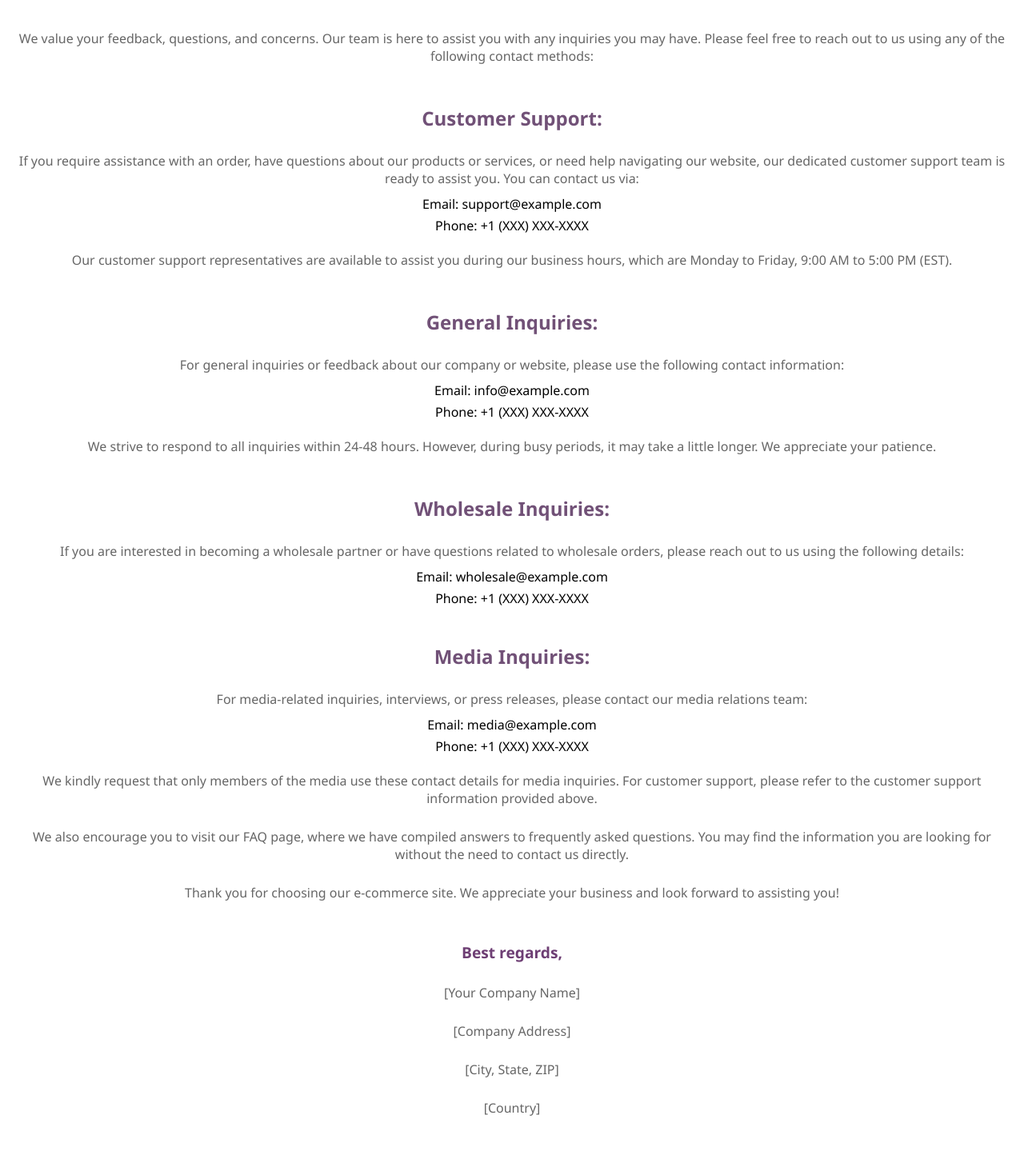
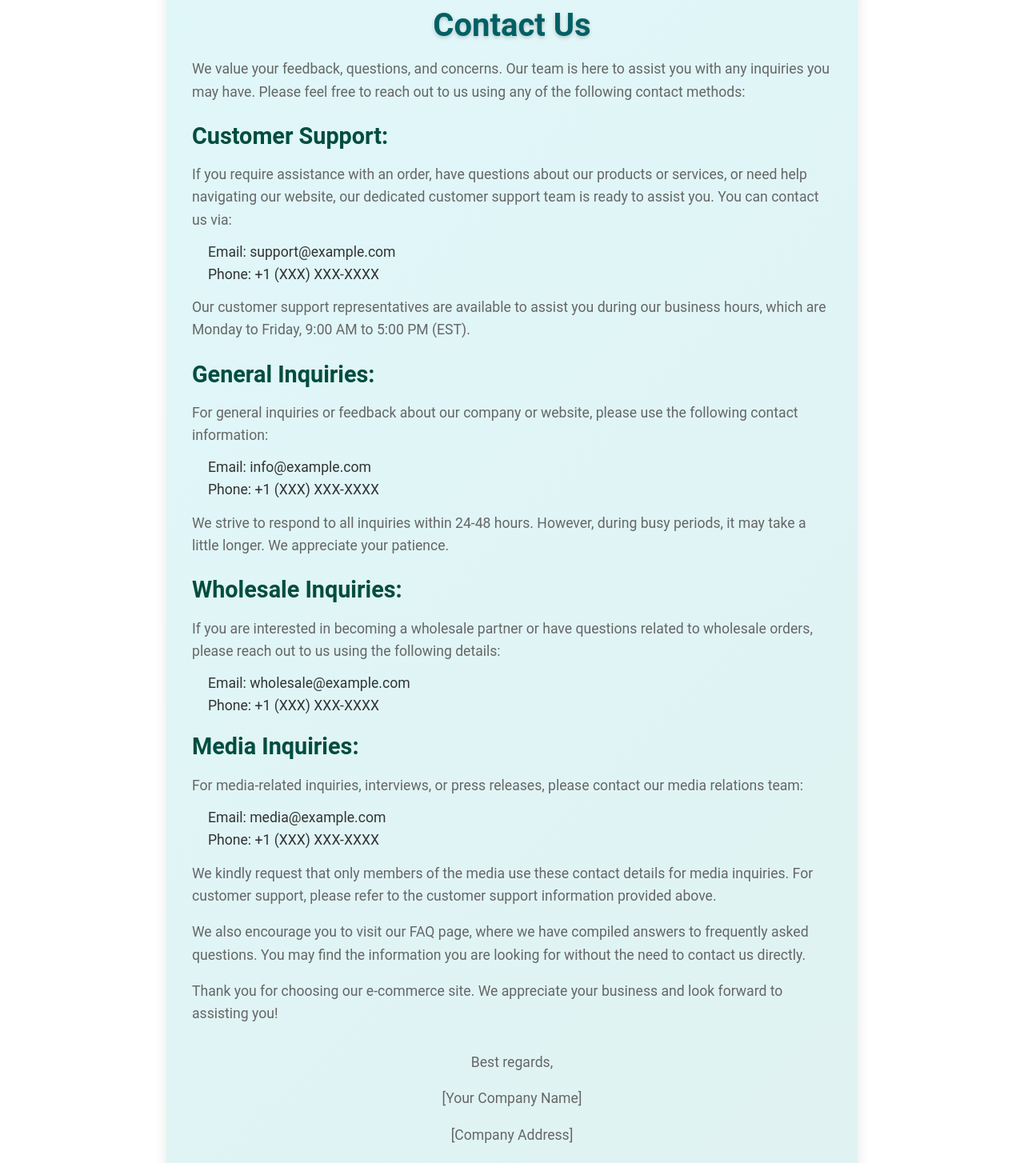
Before and after one commit to Shivani767/Ecommerce-App, a React (Create React App) app: page /contact in a window 1280 px wide. Shown: the part 140-1594 px from the top of the page at 80% size. Before the commit the page ends 1566 px from the top, so only its background shows below. Built offline with nearby package versions, Linux system fonts and the light colour scheme.

Commit message:
Update contact.jsx

```diff
--- a/src/pages/contact.jsx
+++ b/src/pages/contact.jsx
@@ -1,64 +1,112 @@
-// src/pages/Contact.js
-
 import React from 'react';
+import styled, { keyframes } from 'styled-components';
 import "./contact.css";
 
+const fadeIn = keyframes`
+  from {
+    opacity: 0;
+  }
+  to {
+    opacity: 1;
+  }
+`;
+
+const Container = styled.div`
+  animation: ${fadeIn} 1s ease-in;
+  padding: 2rem;
+  background: linear-gradient(135deg, #e0f7fa, #e0f2f1);
+  border-radius: 10px;
+  max-width: 800px;
+  margin: 2rem auto;
+  box-shadow: 0 5px 15px rgba(0, 0, 0, 0.1);
+  font-family: 'Roboto', sans-serif;
+  color: #333;
+`;
+
+const Title = styled.h1`
+  text-align: center;
+  font-size: 2.5rem;
+  color: #006064;
+  text-shadow: 0 2px 5px rgba(0, 0, 0, 0.2);
+  margin-bottom: 1rem;
+`;
+
+const Subtitle = styled.h2`
+  color: #004d40;
+  font-size: 1.8rem;
+  margin: 1.5rem 0 1rem;
+`;
+
+const Text = styled.p`
+  line-height: 1.6;
+  font-size: 1.1rem;
+`;
+
+const List = styled.ul`
+  margin: 1rem 0;
+  padding-left: 20px;
+`;
+
+const ListItem = styled.li`
+  margin: 0.5rem 0;
+  font-size: 1.1rem;
+`;
+
+const Footer = styled.div`
+  margin-top: 2rem;
+  text-align: center;
+  font-size: 0.9rem;
+  color: #555;
+`;
 
 export const Contact = () => {
   return (
-    <div className="contact-container">
-      <h1>Contact Us</h1>
-      <p>We value your feedback, questions, and concerns. Our team is here to assist you with any inquiries you may have. Please feel free to reach out to us using any of the following contact methods:</p>
+    <Container>
+      <Title>Contact Us</Title>
+      <Text>We value your feedback, questions, and concerns. Our team is here to assist you with any inquiries you may have. Please feel free to reach out to us using any of the following contact methods:</Text>
 
-      <h2>Customer Support:</h2>
-      <p>If you require assistance with an order, have questions about our products or services, or need help navigating our website, our dedicated customer support team is ready to assist you. You can contact us via:</p>
+      <Subtitle>Customer Support:</Subtitle>
+      <Text>If you require assistance with an order, have questions about our products or services, or need help navigating our website, our dedicated customer support team is ready to assist you. You can contact us via:</Text>
+      <List>
+        <ListItem>Email: support@example.com</ListItem>
+        <ListItem>Phone: +1 (XXX) XXX-XXXX</ListItem>
+      </List>
+      <Text>Our customer support representatives are available to assist you during our business hours, which are Monday to Friday, 9:00 AM to 5:00 PM (EST).</Text>
 
-      <ul>
-        <li>Email: support@example.com</li>
-        <li>Phone: +1 (XXX) XXX-XXXX</li>
-      </ul>
+      <Subtitle>General Inquiries:</Subtitle>
+      <Text>For general inquiries or feedback about our company or website, please use the following contact information:</Text>
+      <List>
+        <ListItem>Email: info@example.com</ListItem>
+        <ListItem>Phone: +1 (XXX) XXX-XXXX</ListItem>
+      </List>
+      <Text>We strive to respond to all inquiries within 24-48 hours. However, during busy periods, it may take a little longer. We appreciate your patience.</Text>
 
-      <p>Our customer support representatives are available to assist you during our business hours, which are Monday to Friday, 9:00 AM to 5:00 PM (EST).</p>
+      <Subtitle>Wholesale Inquiries:</Subtitle>
+      <Text>If you are interested in becoming a wholesale partner or have questions related to wholesale orders, please reach out to us using the following details:</Text>
+      <List>
+        <ListItem>Email: wholesale@example.com</ListItem>
+        <ListItem>Phone: +1 (XXX) XXX-XXXX</ListItem>
+      </List>
 
-      <h2>General Inquiries:</h2>
-      <p>For general inquiries or feedback about our company or website, please use the following contact information:</p>
+      <Subtitle>Media Inquiries:</Subtitle>
+      <Text>For media-related inquiries, interviews, or press releases, please contact our media relations team:</Text>
+      <List>
+        <ListItem>Email: media@example.com</ListItem>
+        <ListItem>Phone: +1 (XXX) XXX-XXXX</ListItem>
+      </List>
+      <Text>We kindly request that only members of the media use these contact details for media inquiries. For customer support, please refer to the customer support information provided above.</Text>
 
-      <ul>
-        <li>Email: info@example.com</li>
-        <li>Phone: +1 (XXX) XXX-XXXX</li>
-      </ul>
+      <Text>We also encourage you to visit our FAQ page, where we have compiled answers to frequently asked questions. You may find the information you are looking for without the need to contact us directly.</Text>
 
-      <p>We strive to respond to all inquiries within 24-48 hours. However, during busy periods, it may take a little longer. We appreciate your patience.</p>
+      <Text>Thank you for choosing our e-commerce site. We appreciate your business and look forward to assisting you!</Text>
 
-      <h2>Wholesale Inquiries:</h2>
-      <p>If you are interested in becoming a wholesale partner or have questions related to wholesale orders, please reach out to us using the following details:</p>
-
-      <ul>
-        <li>Email: wholesale@example.com</li>
-        <li>Phone: +1 (XXX) XXX-XXXX</li>
-      </ul>
-
-      <h2>Media Inquiries:</h2>
-      <p>For media-related inquiries, interviews, or press releases, please contact our media relations team:</p>
-
-      <ul>
-        <li>Email: media@example.com</li>
-        <li>Phone: +1 (XXX) XXX-XXXX</li>
-      </ul>
-
-      <p>We kindly request that only members of the media use these contact details for media inquiries. For customer support, please refer to the customer support information provided above.</p>
-
-      <p>We also encourage you to visit our FAQ page, where we have compiled answers to frequently asked questions. You may find the information you are looking for without the need to contact us directly.</p>
-
-      <p>Thank you for choosing our e-commerce site. We appreciate your business and look forward to assisting you!</p>
-
-      <h3>Best regards,</h3>
-      <p>[Your Company Name]</p>
-      <p>[Company Address]</p>
-      <p>[City, State, ZIP]</p>
-      <p>[Country]</p>
-
-
-    </div>
+      <Footer>
+        <Text>Best regards,</Text>
+        <Text>[Your Company Name]</Text>
+        <Text>[Company Address]</Text>
+        <Text>[City, State, ZIP]</Text>
+        <Text>[Country]</Text>
+      </Footer>
+    </Container>
   );
 };
```
